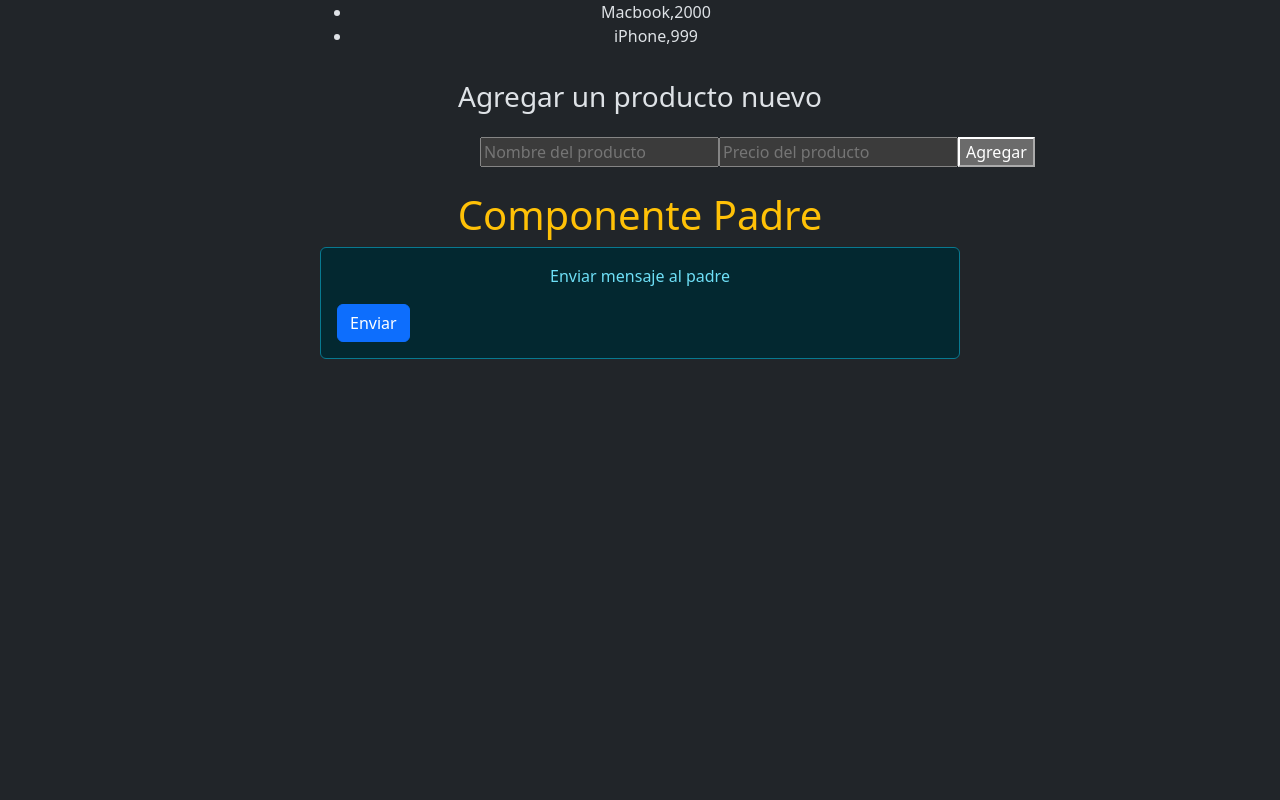
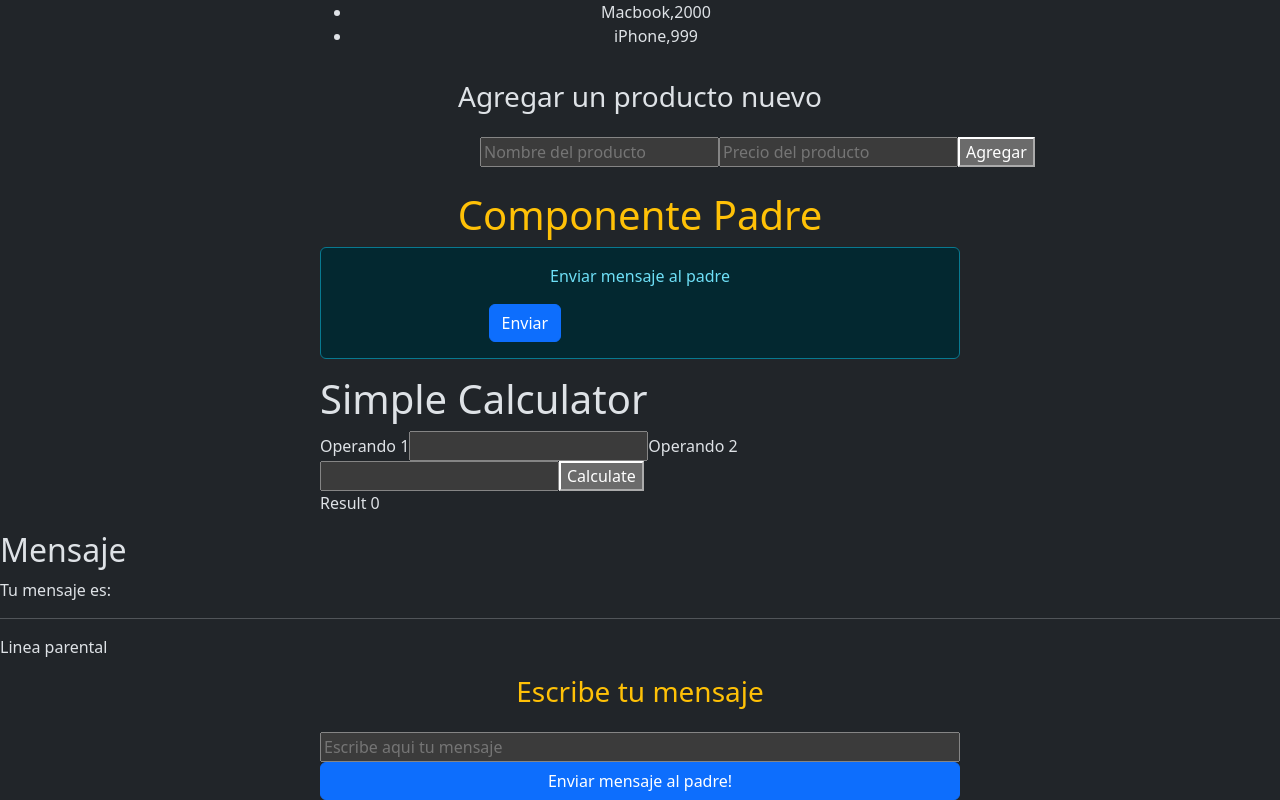
Before and after one commit to isc90/PRACTICA-ANGULAR, an Angular app in the folder ANG-PRACTICE/: page / in a window 1280 px wide. Shown: the part 506-1306 px from the top of the page. Before the commit the page ends 881 px from the top, so only its background shows below. Built offline with nearby package versions, Linux system fonts and the light colour scheme.

Commit message:
Mas practica

```diff
--- a/ANG-PRACTICE/src/app/app.html
+++ b/ANG-PRACTICE/src/app/app.html
@@ -1,3 +1,5 @@
 <app-lista-tareas></app-lista-tareas>
 <app-tienda-online></app-tienda-online>
 <app-componente-padre></app-componente-padre>
+<app-calculator></app-calculator>
+<app-mensaje></app-mensaje>
--- a/ANG-PRACTICE/src/app/app.ts
+++ b/ANG-PRACTICE/src/app/app.ts
@@ -4,10 +4,12 @@ import { ListaTareas } from '../components/lista-tareas/lista-tareas';
 import { TiendaOnline } from '../components/tienda-online/tienda-online';
 import { ComponentePadre } from '../components/componente-padre/componente-padre';
 import { ComponenteHijo } from "../components/componente-padre/componente-hijo/componente-hijo";
+import { Calculator } from "../components/calculator/calculator";
+import { Mensaje } from '../components/mensaje/mensaje';
 
 @Component({
   selector: 'app-root',
-  imports: [RouterOutlet, ListaTareas, TiendaOnline, ComponentePadre, ComponenteHijo],
+  imports: [RouterOutlet, ListaTareas, TiendaOnline, ComponentePadre, ComponenteHijo, Calculator, Mensaje],
   templateUrl: './app.html',
   styleUrl: './app.css'
 })
--- a/ANG-PRACTICE/src/components/componente-padre/componente-hijo/componente-hijo.html
+++ b/ANG-PRACTICE/src/components/componente-padre/componente-hijo/componente-hijo.html
@@ -1,7 +1,10 @@
 
     <div class="alert alert-info w-50 mx-auto">
         <p class="text-center">Enviar mensaje al padre</p>
-        <button class="btn btn-primary"
+        <div class="w-50 mx-auto">
+            <button class="btn btn-primary"
             (click)="enviarMensaje()"
         >Enviar</button>
+        </div>
+
     </div>
--- /dev/null
+++ b/ANG-PRACTICE/src/components/mensaje/mensaje-hijo/mensaje-hijo.html
@@ -0,0 +1,12 @@
+<div class="mx-auto">
+    <div class="text-center">
+        <h3 class="text-warning">Escribe tu mensaje</h3>
+    </div>
+
+    <div class="mt-4 mx-auto w-50 d-flex flex-column">
+        <input placeholder="Escribe aqui tu mensaje" class="" [(ngModel)]="mensaje">
+        <button class="btn btn-primary" (click)="enviar()">
+            Enviar mensaje al padre!
+        </button>
+    </div>
+</div>
--- /dev/null
+++ b/ANG-PRACTICE/src/components/mensaje/mensaje-hijo/mensaje-hijo.ts
@@ -0,0 +1,22 @@
+import { Component, EventEmitter, Output } from '@angular/core';
+import { FormsModule } from '@angular/forms';
+
+@Component({
+  selector: 'app-mensaje-hijo',
+  imports: [FormsModule],
+  templateUrl: './mensaje-hijo.html',
+  styles: ``
+})
+export class MensajeHijo {
+  mensaje:string = '';
+
+  @Output() enviarMensaje =new EventEmitter<string>();
+
+  enviar():void{
+    if(this.mensaje){
+      this.enviarMensaje.emit(this.mensaje);
+    }
+
+    this.mensaje='';
+  }
+}
--- /dev/null
+++ b/ANG-PRACTICE/src/components/mensaje/mensaje.html
@@ -0,0 +1,12 @@
+<div>
+    <h2>Mensaje</h2>
+    <div>
+        <p>Tu mensaje es: {{mensaje}}</p>
+    </div>
+
+    <hr>
+    <p>Linea parental</p>
+    <div>
+        <app-mensaje-hijo (enviarMensaje)="recibirMensaje($event)"></app-mensaje-hijo>
+    </div>
+</div>
--- /dev/null
+++ b/ANG-PRACTICE/src/components/mensaje/mensaje.ts
@@ -0,0 +1,17 @@
+import { Component } from '@angular/core';
+import { MensajeHijo } from './mensaje-hijo/mensaje-hijo';
+
+@Component({
+  selector: 'app-mensaje',
+  imports: [MensajeHijo],
+  templateUrl: './mensaje.html',
+  styles: ``
+})
+export class Mensaje {
+  mensaje:string = '';
+
+  recibirMensaje(msg:string):void{
+    this.mensaje = msg;
+  }
+
+}
```
